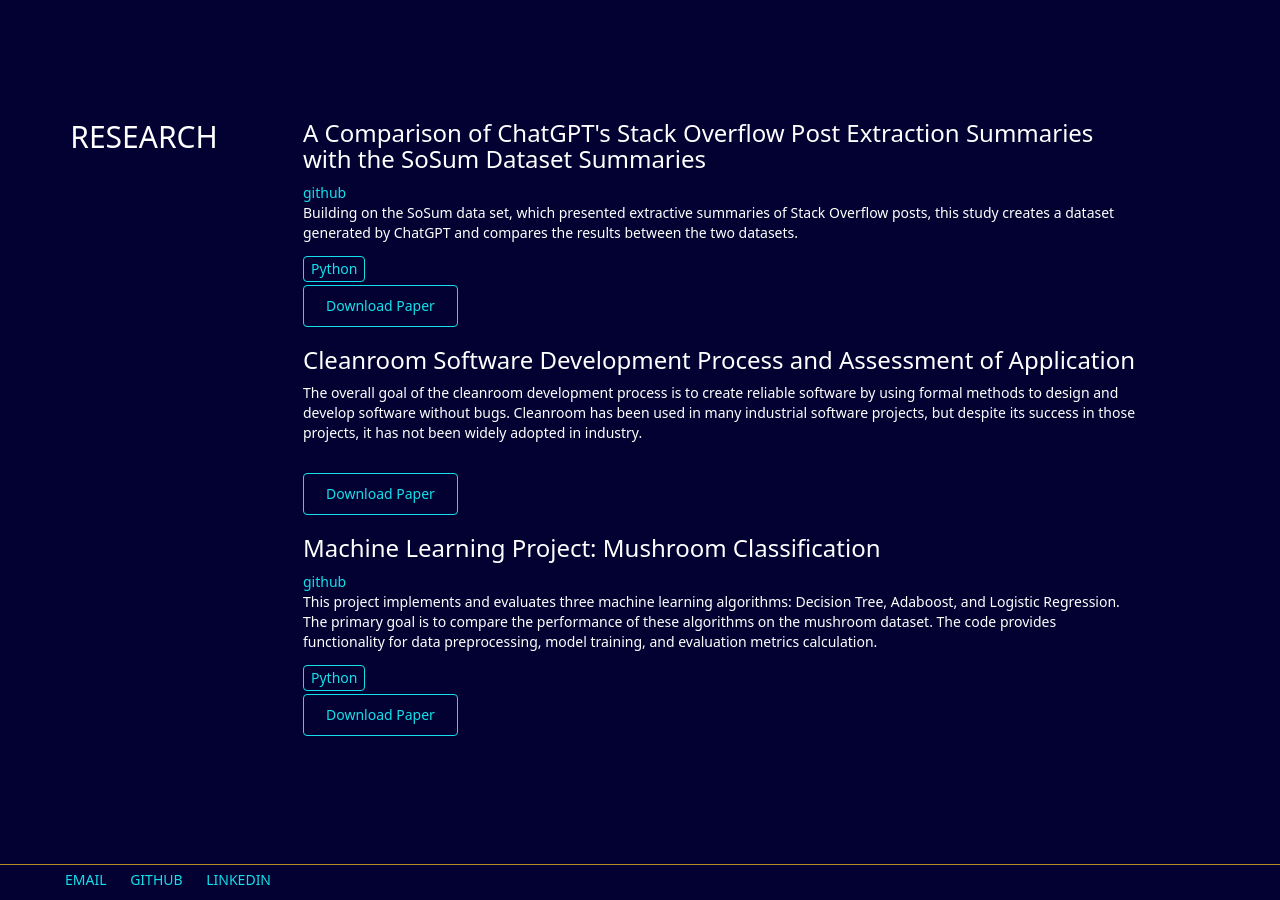
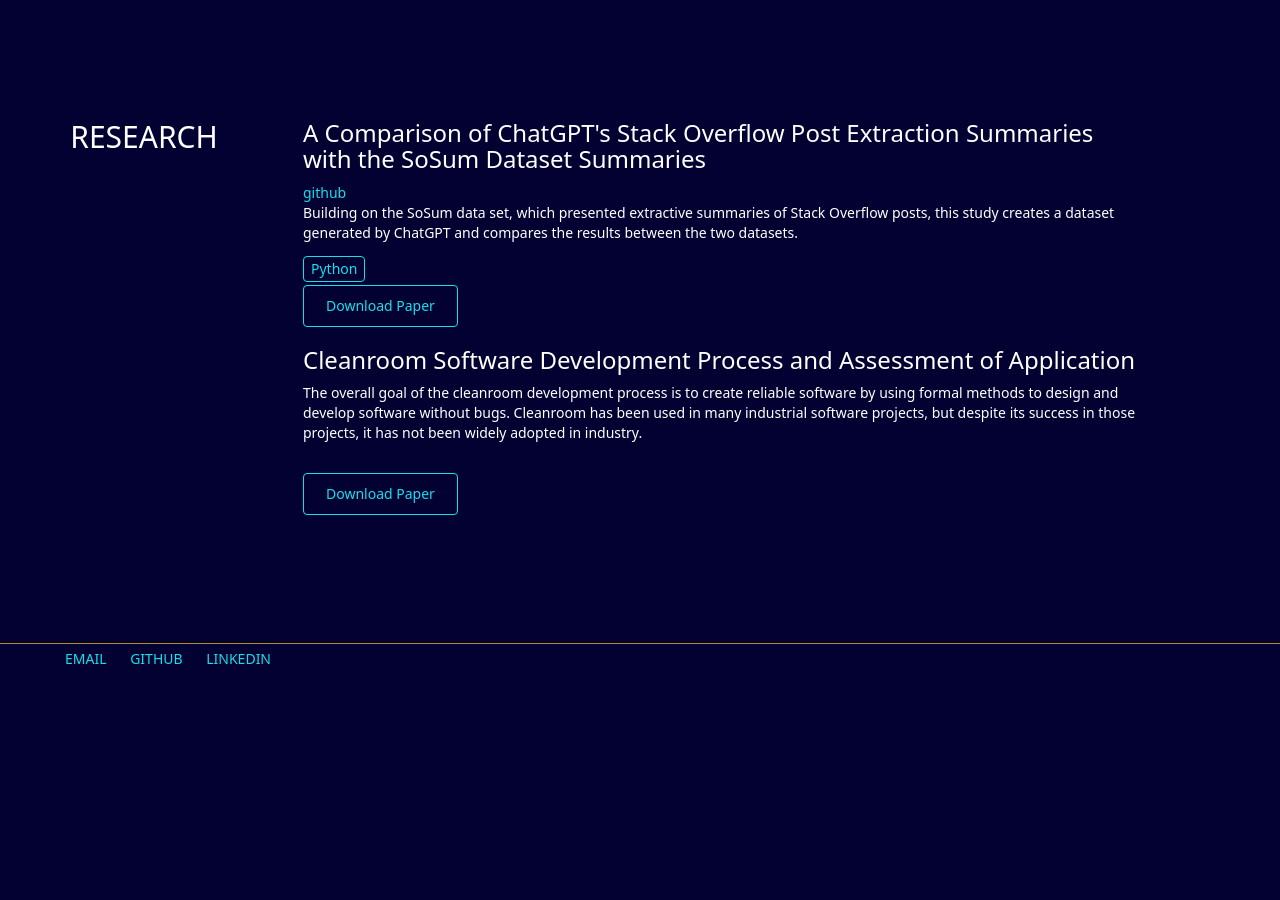
Before and after one commit to emmeline2/emmeline2.github.io, a Jekyll site: the page built from index.html, in a window 1280 px wide and 900 px high, scrolled down 2155 px. Built offline with Jekyll 4.4.1, drawn with Linux system fonts in a browser that asks for light colours; after the commit the page ends 2834 px from its top, so only the background shows below that.

Commit message:
Update index.html

```diff
--- a/index.html
+++ b/index.html
@@ -132,14 +132,6 @@
 			<div class="resumeButton">
 				<a href="Clean Room Paper_Emmeline_Pearson.pdf" download class="resumeBttnTxt">Download Paper</a>
 			</div>
-			<h3>Machine Learning Project: Mushroom Classification</h3>
-			<a href="https://github.com/mai-codes/ML-Final">github</a>
-			<p> This project implements and evaluates three machine learning algorithms: Decision Tree, Adaboost, and Logistic Regression. The primary goal is to compare the performance of these algorithms on the mushroom dataset. The code provides functionality for data preprocessing, model training, and evaluation metrics calculation. </p>
-			<div class="languageCube">Python</div>
-			<br>
-			<div class="resumeButton">
-				<a href="mushroom_classification.pdf" download class="resumeBttnTxt">Download Paper</a>
-			</div>
 		</div>
 	</div>
 </div>
```
